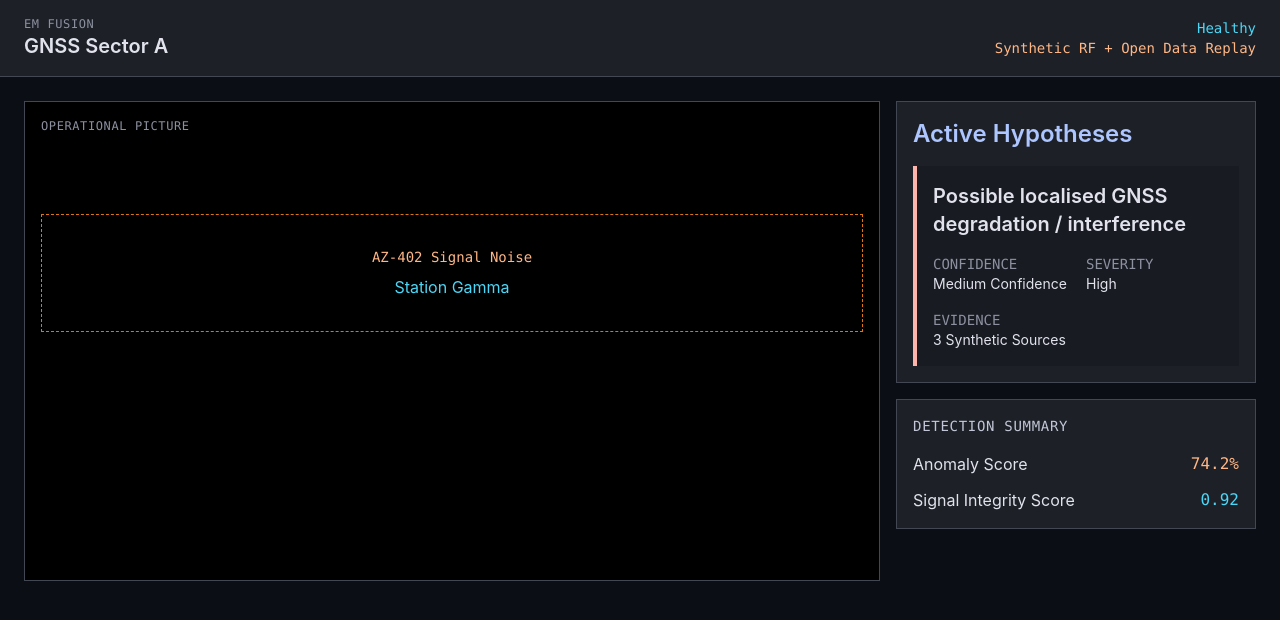
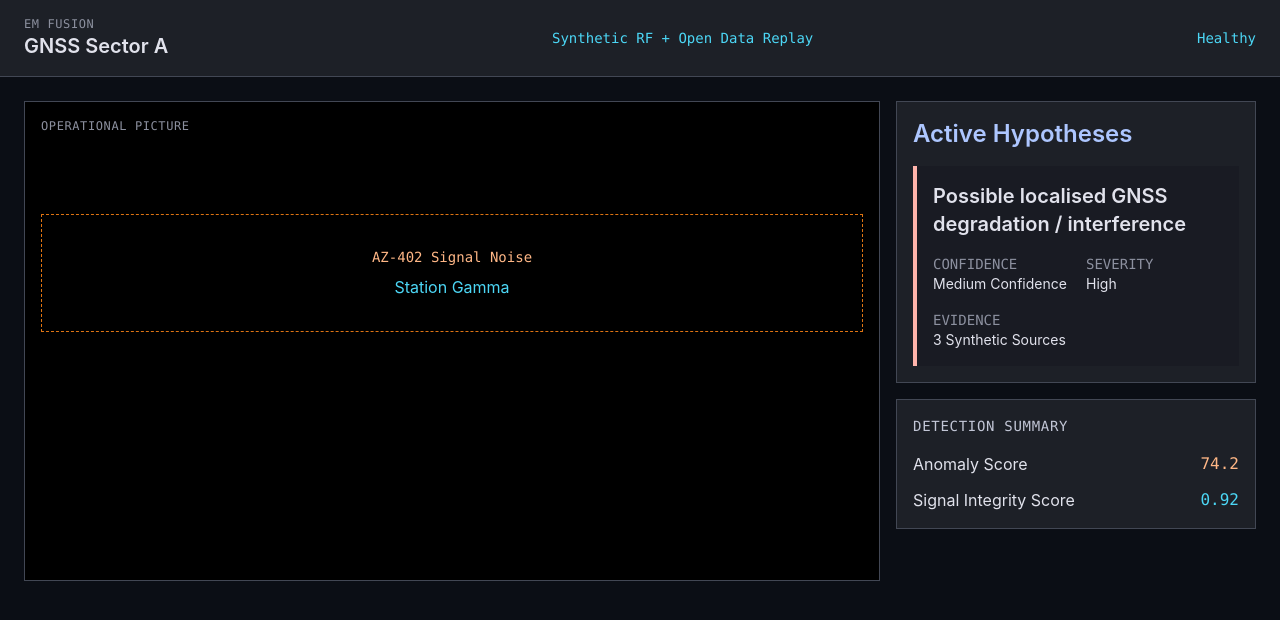
Before and after one commit to randygimah/em-fusion, a React (Vite) app in the folder frontend/em_fusion/: page / in a window 1280 px wide. Shown: the top 620 px of the page. Built offline with nearby package versions, Linux system fonts and the light colour scheme.

Commit message:
feat: mock data and type for operational picture

```diff
--- a/frontend/em_fusion/src/App.tsx
+++ b/frontend/em_fusion/src/App.tsx
@@ -1,18 +1,4 @@
-const operationalPicture = {
-  scenario: "GNSS Sector A",
-  dataMode: "Synthetic RF + Open Data Replay",
-  health: "Healthy",
-  hypothesis: {
-    title: "Possible localised GNSS degradation / interference",
-    confidence: "Medium Confidence",
-    severity: "High",
-    evidence: "3 Synthetic Sources",
-  },
-  detection: {
-    anomalyScore: "74.2%",
-    signalIntegrity: "0.92",
-  },
-};
+import { operationalPicture } from "./mocks/operationalPictureMock";
 
 function App() {
   return (
@@ -20,11 +6,13 @@ function App() {
       <header className="flex items-center justify-between border-b border-[#424754] bg-[#1d2027] px-6 py-4">
         <div>
           <p className="font-mono text-xs uppercase tracking-[0.05em] text-[#8c909f]">EM Fusion</p>
-          <h1 className="text-xl font-semibold">{operationalPicture.scenario}</h1>
+          <h1 className="text-xl font-semibold">{operationalPicture.scenario.name}</h1>
+        </div>
+        <div className="text-left font-mono text-sm">
+          <p className="text-[#4cd7f6]">{operationalPicture.scenario.dataMode}</p>
         </div>
         <div className="text-right font-mono text-sm">
-          <p className="text-[#4cd7f6]">{operationalPicture.health}</p>
-          <p className="text-[#ffb786]">{operationalPicture.dataMode}</p>
+          <p className="text-[#4cd7f6]">{operationalPicture.scenario.health}</p>
         </div>
       </header>
 
@@ -41,19 +29,19 @@ function App() {
           <section className="border border-[#424754] bg-[#1d2027] p-4">
             <h2 className="text-2xl font-semibold text-[#adc6ff]">Active Hypotheses</h2>
             <article className="mt-4 border-l-4 border-[#ffb4ab] bg-[#191b23] p-4">
-              <h3 className="text-xl font-semibold">{operationalPicture.hypothesis.title}</h3>
+              <h3 className="text-xl font-semibold">{operationalPicture.hypotheses[0].title}</h3>
               <dl className="mt-4 grid grid-cols-2 gap-4 text-sm">
                 <div>
                   <dt className="font-mono uppercase text-[#8c909f]">Confidence</dt>
-                  <dd>{operationalPicture.hypothesis.confidence}</dd>
+                  <dd>{operationalPicture.hypotheses[0].confidence}</dd>
                 </div>
                 <div>
                   <dt className="font-mono uppercase text-[#8c909f]">Severity</dt>
-                  <dd>{operationalPicture.hypothesis.severity}</dd>
+                  <dd>{operationalPicture.hypotheses[0].severity}</dd>
                 </div>
                 <div className="col-span-2">
                   <dt className="font-mono uppercase text-[#8c909f]">Evidence</dt>
-                  <dd>{operationalPicture.hypothesis.evidence}</dd>
+                  <dd>{operationalPicture.hypotheses[0].evidence}</dd>
                 </div>
               </dl>
             </article>
@@ -64,11 +52,11 @@ function App() {
             <dl className="mt-4 space-y-3">
               <div className="flex justify-between">
                 <dt>Anomaly Score</dt>
-                <dd className="font-mono text-[#ffb786]">{operationalPicture.detection.anomalyScore}</dd>
+                <dd className="font-mono text-[#ffb786]">{operationalPicture.detectionSummary.anomalyScore}</dd>
               </div>
               <div className="flex justify-between">
                 <dt>Signal Integrity Score</dt>
-                <dd className="font-mono text-[#4cd7f6]">{operationalPicture.detection.signalIntegrity}</dd>
+                <dd className="font-mono text-[#4cd7f6]">{operationalPicture.detectionSummary.signalIntegrity}</dd>
               </div>
             </dl>
           </section>
--- /dev/null
+++ b/frontend/em_fusion/src/types/operationalPicture.ts
@@ -0,0 +1,54 @@
+//Types for operational picture data
+export interface Scenario {
+  id: string;
+  name: string;
+  dataMode: string;
+  health: string;
+}
+
+export interface Hypotheses {
+  id: string;
+  title: string;
+  confidence: string;
+  severity: string;
+  status: "new" | "under_review" | "reviewed";
+  evidence: string;
+}
+
+export interface DetectionSummary {
+  anomalyScore: number;
+  signalIntegrity: number;
+}
+
+export interface RFSensors {
+  id: string;
+  stationName: string;
+  signalId: string;
+  health: string;
+  lat: number;
+  lon: number;
+}
+
+export interface AircraftTracks {
+  id: string;
+  name: string;
+  altitudeFt: number;
+  lat: number;
+  lon: number;
+}
+
+export interface TimelineEvents {
+  id: string;
+  time: string;
+  event: string;
+  source: string;
+}
+
+export interface OperationalPicture {
+  scenario: Scenario;
+  hypotheses: Hypotheses[];
+  detectionSummary: DetectionSummary;
+  rfSensors: RFSensors[];
+  aircraftTracks: AircraftTracks[];
+  timelineEvents: TimelineEvents[];
+}
```
